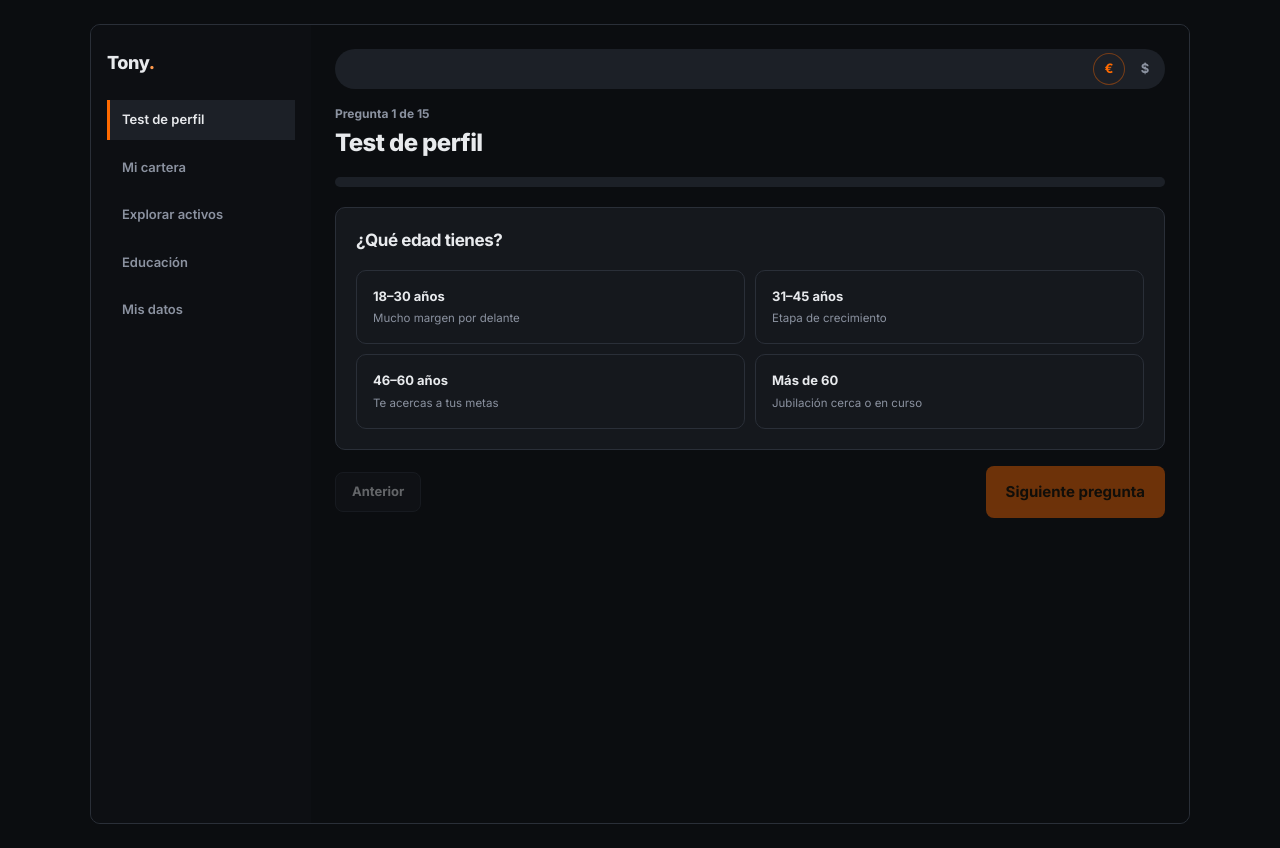
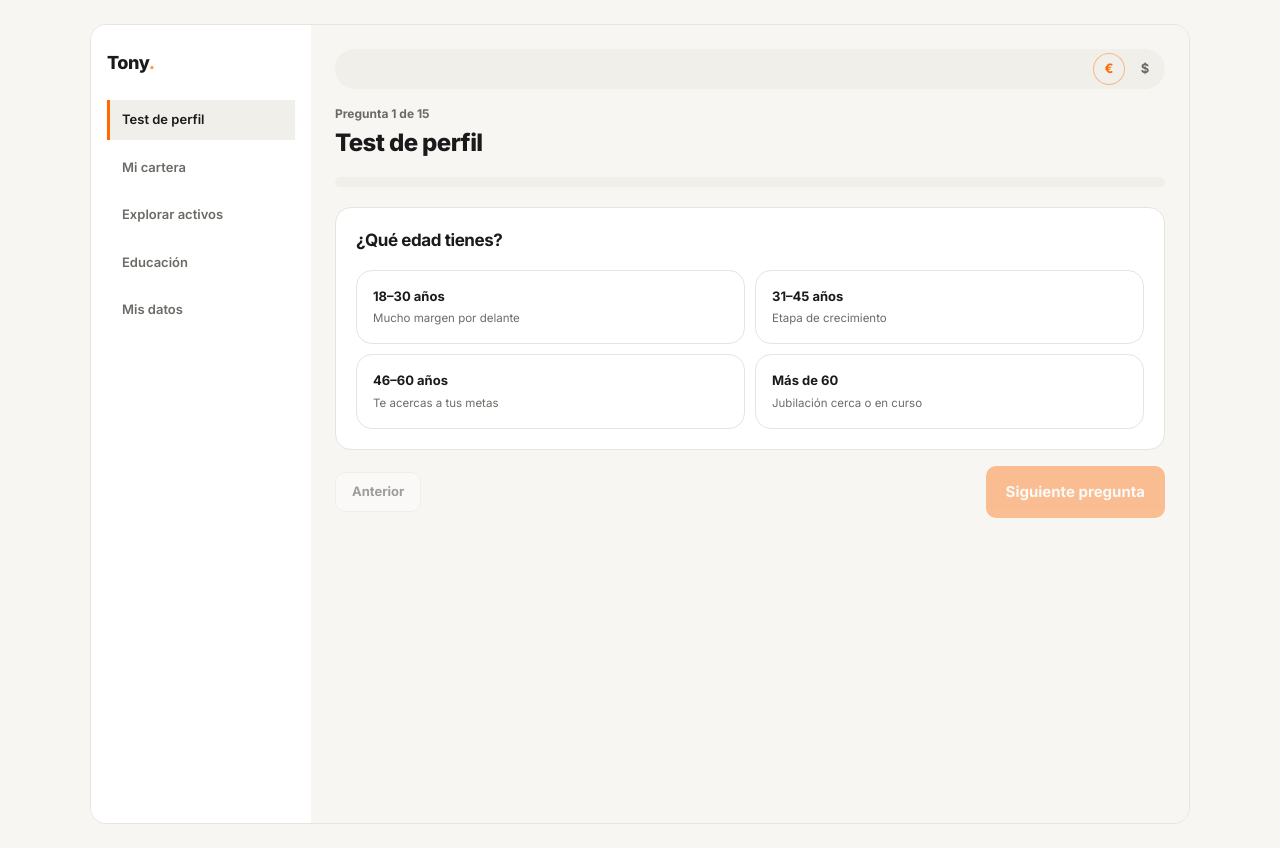
Before and after one commit to llabres1969-creator/t69-investment, a Next.js app: page /test in a window 1280 px wide. Built offline with nearby package versions, Linux system fonts and the light colour scheme.

Commit message:
Replace dark theme tokens with the Silvia-inspired light palette

```diff
--- a/src/app/globals.css
+++ b/src/app/globals.css
@@ -1,28 +1,28 @@
 @import "tailwindcss";
 
 :root {
-  --bg: #0b0d10;
-  --surface: #15181d;
-  --surface-2: #1c2027;
-  --line: #2a2f38;
-  --text: #e8eaed;
-  --muted: #8b92a0;
+  --bg: #f7f6f3;
+  --surface: #ffffff;
+  --surface-2: #f1efe9;
+  --line: #e7e4dd;
+  --text: #1a1a1a;
+  --muted: #6b6b66;
 
   --primary: #ff6a00;
-  --primary-hover: #ff8a33;
-  --primary-soft: rgba(255, 106, 0, 0.12);
-  --on-primary: #1a1100;
+  --primary-hover: #e85f00;
+  --primary-soft: rgba(255, 106, 0, 0.10);
+  --on-primary: #ffffff;
 
-  --secondary: #00a3ff;
-  --secondary-hover: #33b6ff;
-  --secondary-deep: #0d0f13;
+  --secondary: #0077c2;
+  --secondary-hover: #1a8ad6;
+  --secondary-deep: #ffffff;
 
-  --success: #2ecc81;
-  --danger: #f0524a;
+  --success: #1ea672;
+  --danger: #d6453d;
 
-  --radius-control: 8px;
-  --radius-card: 10px;
-  --radius-panel: 12px;
+  --radius-control: 10px;
+  --radius-card: 16px;
+  --radius-panel: 18px;
 }
 
 @theme inline {
```
